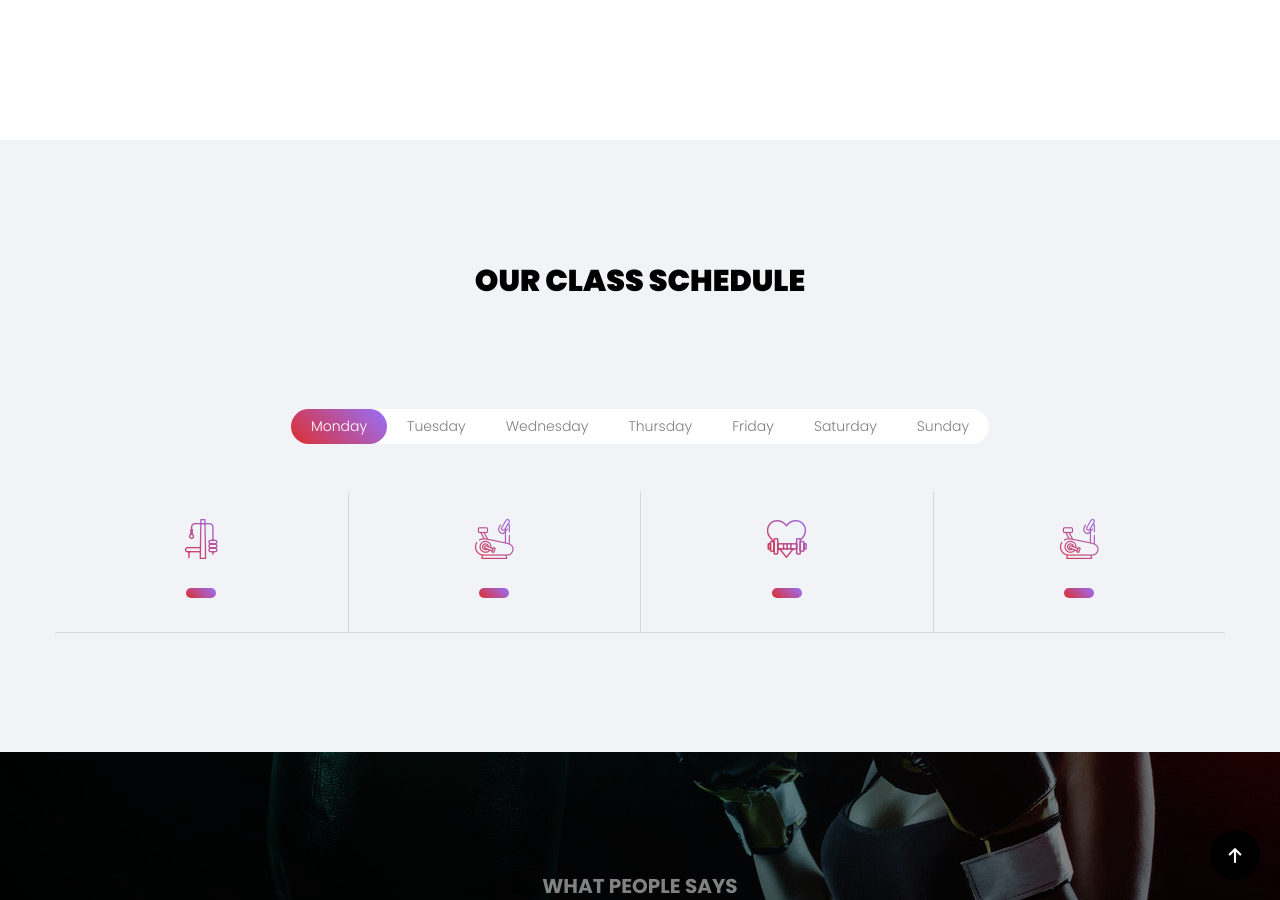
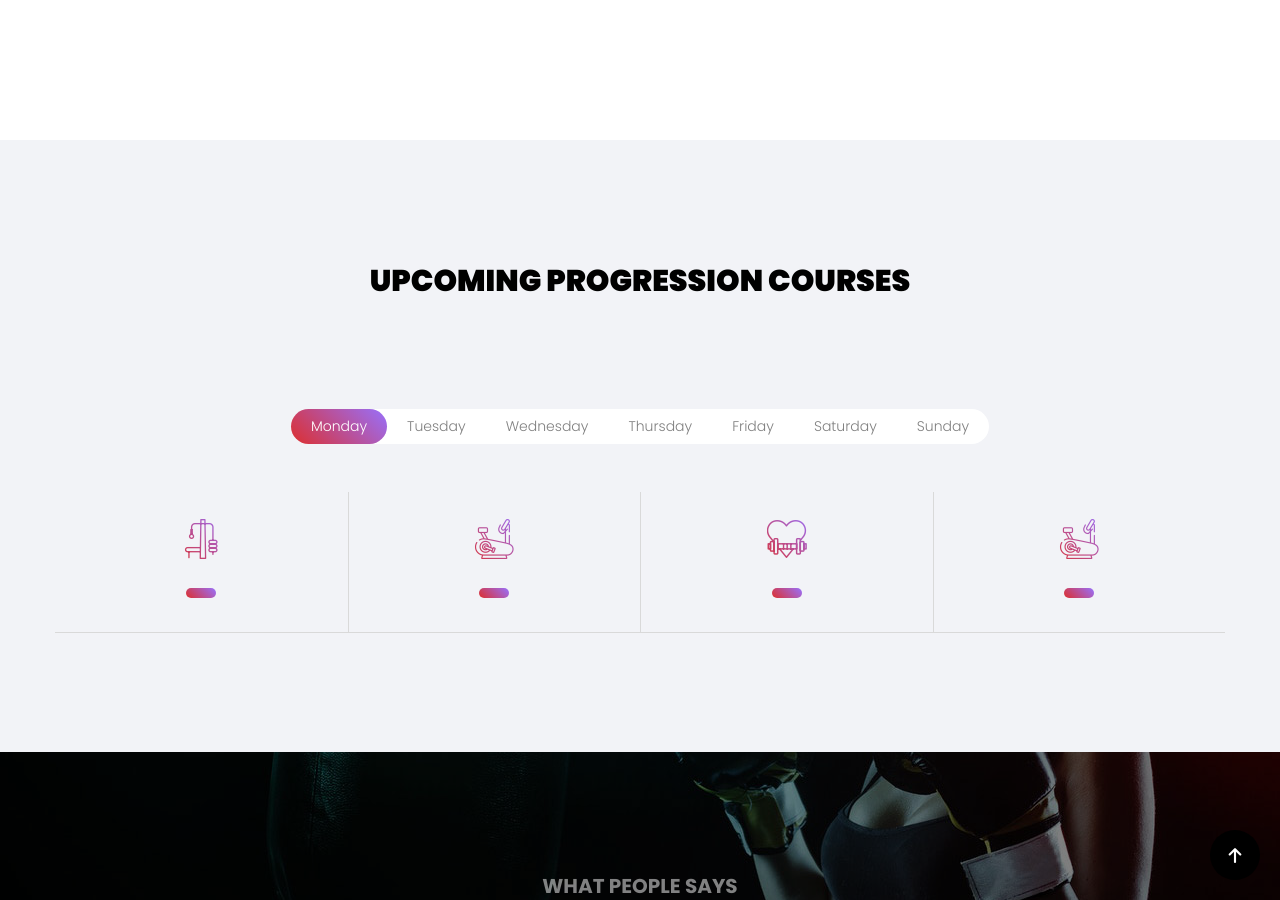
Before and after one commit to ResultsNow/resultsnow.github.io, a Jekyll site: the page built from index.html, in a window 1280 px wide and 900 px high, scrolled down 1417 px. Built offline with Jekyll 4.4.1, drawn with Linux system fonts in a browser that asks for light colours; some web fonts are replaced.

Commit message:
Update schedule-include.html

```diff
--- a/_includes/schedule-include.html
+++ b/_includes/schedule-include.html
@@ -1,6 +1,6 @@
 <div class="row">
     <div class="col-md-8 col-md-offset-2 text-center colorlib-heading animate-box">
-        <h2>Our Class Schedule</h2>
+        <h2>Upcoming Progression Courses</h2>
     </div>
 </div>
 <div class="row">
```
